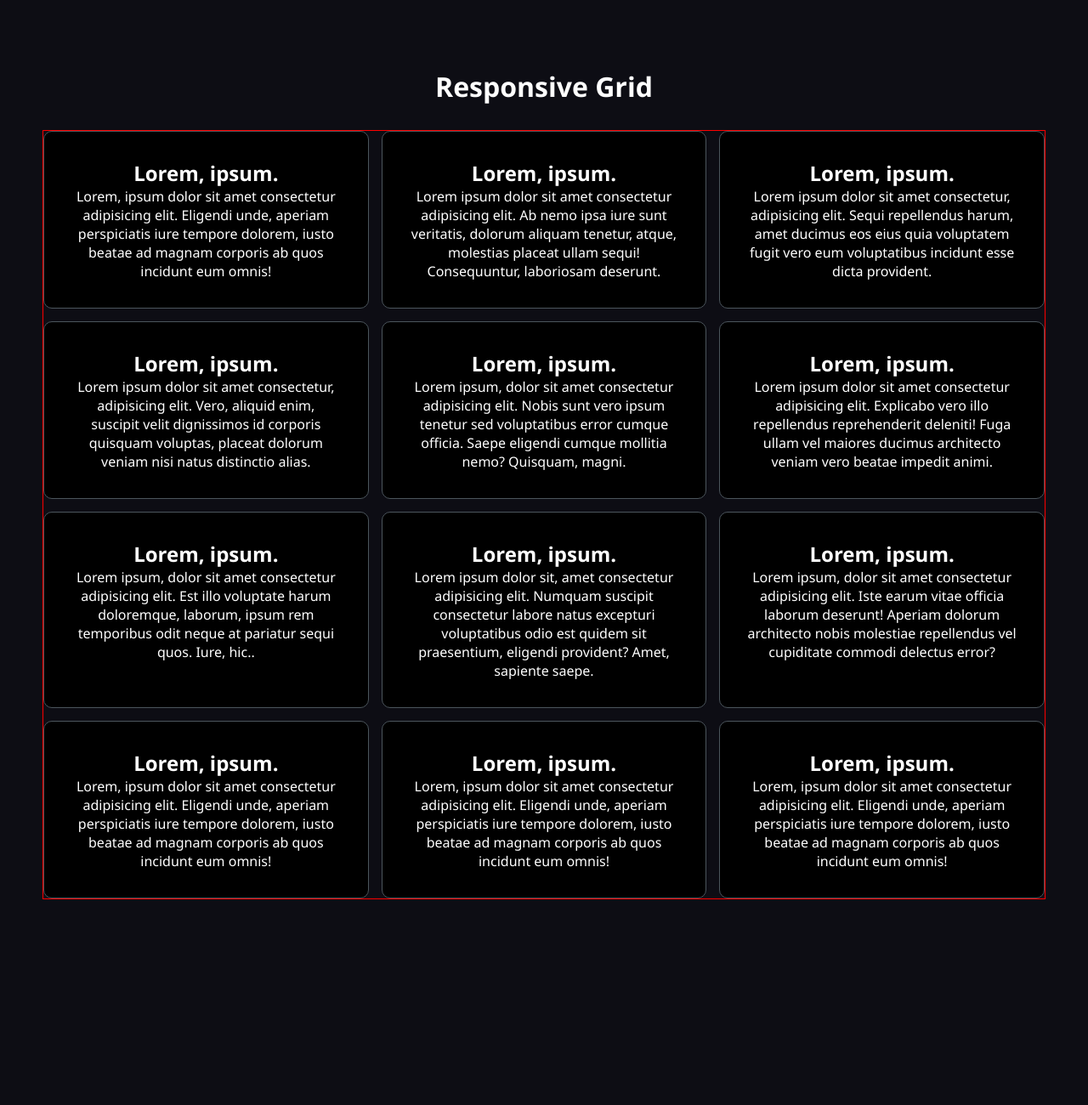
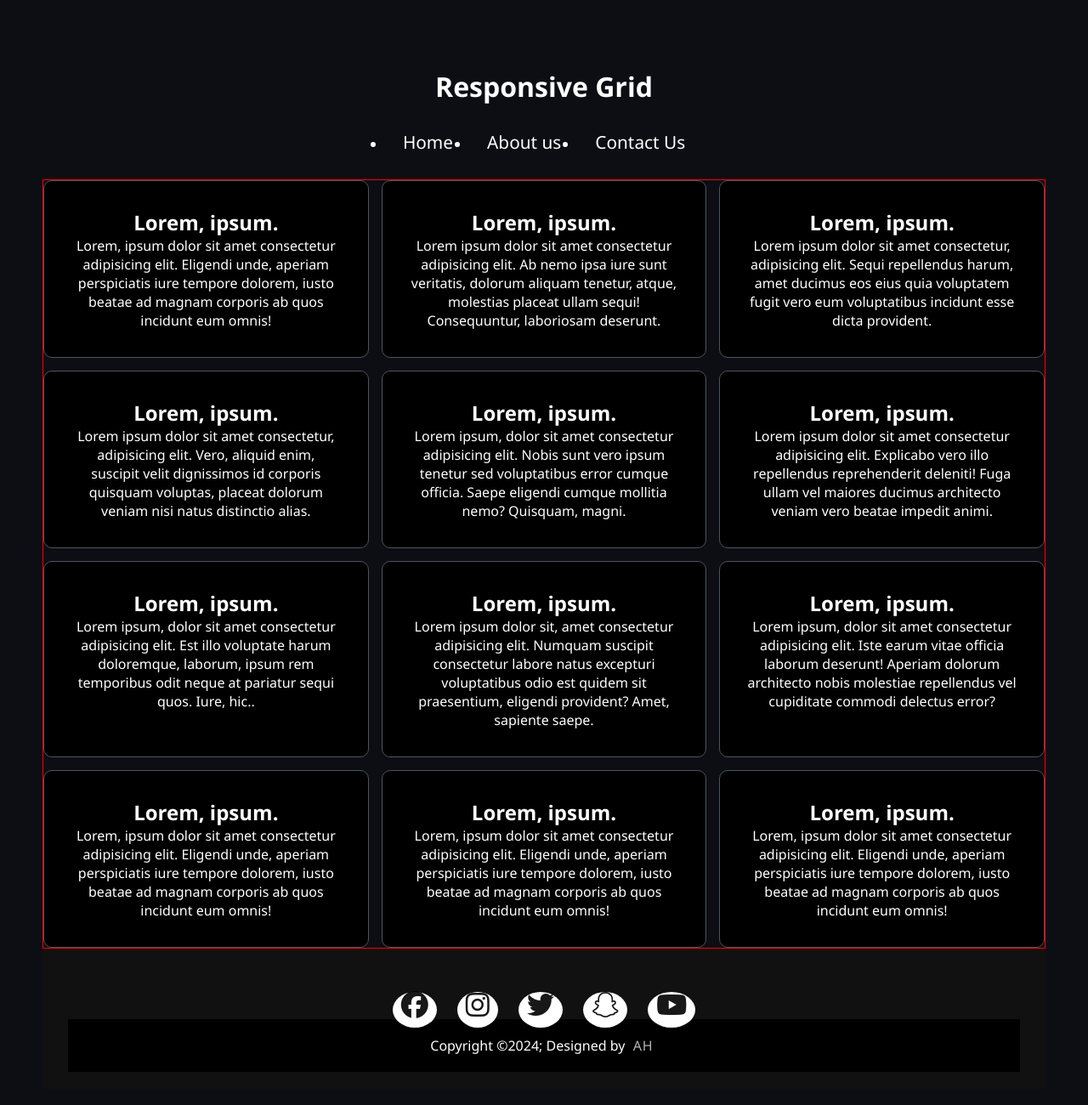
Before and after one commit to keyhansaf1/2dra-webprojekt, a plain HTML site: page index.html in a window 1280 px wide. Shown: the whole page at 85% size. Before the commit the page ends 1108 px from the top, so only its background shows below. Drawn offline with Linux system fonts and the light colour scheme.

Commit message:
new lay
dd

```diff
--- a/index.html
+++ b/index.html
@@ -4,10 +4,18 @@
     <meta charset="UTF-8">
     <meta name="viewport" content="width=device-width, initial-scale=1.0">
     <link rel="stylesheet" href="program.css">
+    <link rel="stylesheet" href="https://cdnjs.cloudflare.com/ajax/libs/font-awesome/6.7.1/css/all.min.css" integrity="sha512-5Hs3dF2AEPkpNAR7UiOHba+lRSJNeM2ECkwxUIxC1Q/FLycGTbNapWXB4tP889k5T5Ju8fs4b1P5z/iB4nMfSQ==" crossorigin="anonymous" referrerpolicy="no-referrer" />
     <title>Document</title>
 </head>
 <body>
     <h1>Responsive Grid</h1>
+    <div class="MainNav">
+        <ul>
+            <li><a href="">Home</a></li>
+            <li><a href="">About us</a></li>
+            <li><a href="">Contact Us</a></li>
+        </ul>
+    </div>
     <div class="grid-container">
         <div class="card">
             <h2>Lorem, ipsum.</h2>
@@ -58,5 +66,19 @@
             <p>Lorem, ipsum dolor sit amet consectetur adipisicing elit. Eligendi unde, aperiam perspiciatis iure tempore dolorem, iusto beatae ad magnam corporis ab quos incidunt eum omnis!</p>
         </div>
     </div>
+    <footer>
+        <div class="footerContainer">
+            <div class="socialIcons">
+            <a href=""><i class="fa-brands fa-facebook"></i></a>
+            <a href=""><i class="fa-brands fa-instagram"></i></a>
+            <a href=""><i class="fa-brands fa-twitter"></i></a>
+            <a href=""><i class="fa-brands fa-snapchat"></i></a>
+            <a href=""><i class="fa-brands fa-youtube"></i></a>
+        </div>
+        <div class="footerBottom">
+            <p>Copyright &copy;2024; Designed by <span class="designer">AH</span></p>
+        </div>
+    </footer>
+    </div>
 </body>
 </html>
--- a/program.css
+++ b/program.css
@@ -1,6 +1,7 @@
 *{
     margin: 0;
     padding: 0;
+    box-sizing: border-box;
 }
 html{
     font-family:'Segoe UI', Tahoma, Geneva, Verdana, sans-serif;
@@ -28,3 +29,70 @@ h1{
     gap: 15px;
     justify-content: center;
 }
+footer{
+    background-color: #111;
+}
+.footerContainer{
+    width: 100%;
+    padding: 50px 30px 20px;
+}
+socialIcons{
+    display: flex;
+    justify-content: center;
+}
+.socialIcons a{
+    text-decoration: none;
+    padding: 10px;
+    background-color: white;
+    margin: 10px;
+    border-radius: 50%;
+}
+.socialIcons a i{
+    font-size: 2em;
+    color: black;
+    opacity: 0.9;
+}
+
+/* Hover Effects on Social Media Icons */
+.socialIcons a:hover{
+    background-color: #111;
+    transition: 0.5s;
+}
+.socialIcons a:hover i{
+    color: white;
+    transition: 0.5s;
+}
+.MainNav{
+    margin: 30px 0;
+}
+.MainNav ul{
+    display: flex;
+    justify-content: center;
+
+}
+.MainNav ul li a{
+    color: white;
+    margin: 20px;
+    text-decoration: none;
+    font-size: 1.3em;
+    opacity: 0.7s;
+    transition: 0.5s;
+}
+.MainNav ul li a:hover{
+    opacity: 1;
+}
+.footerBottom{
+    background-color: #000;
+    padding: 20px;
+    text-align: center;
+}
+.footerBottom p{
+    color: white;
+}
+.designer{
+    opacity: 0.7;
+    text-transform: uppercase;
+    letter-spacing: 1px;
+    font-weight: 400;
+    margin: 0px 5px;
+}
```
